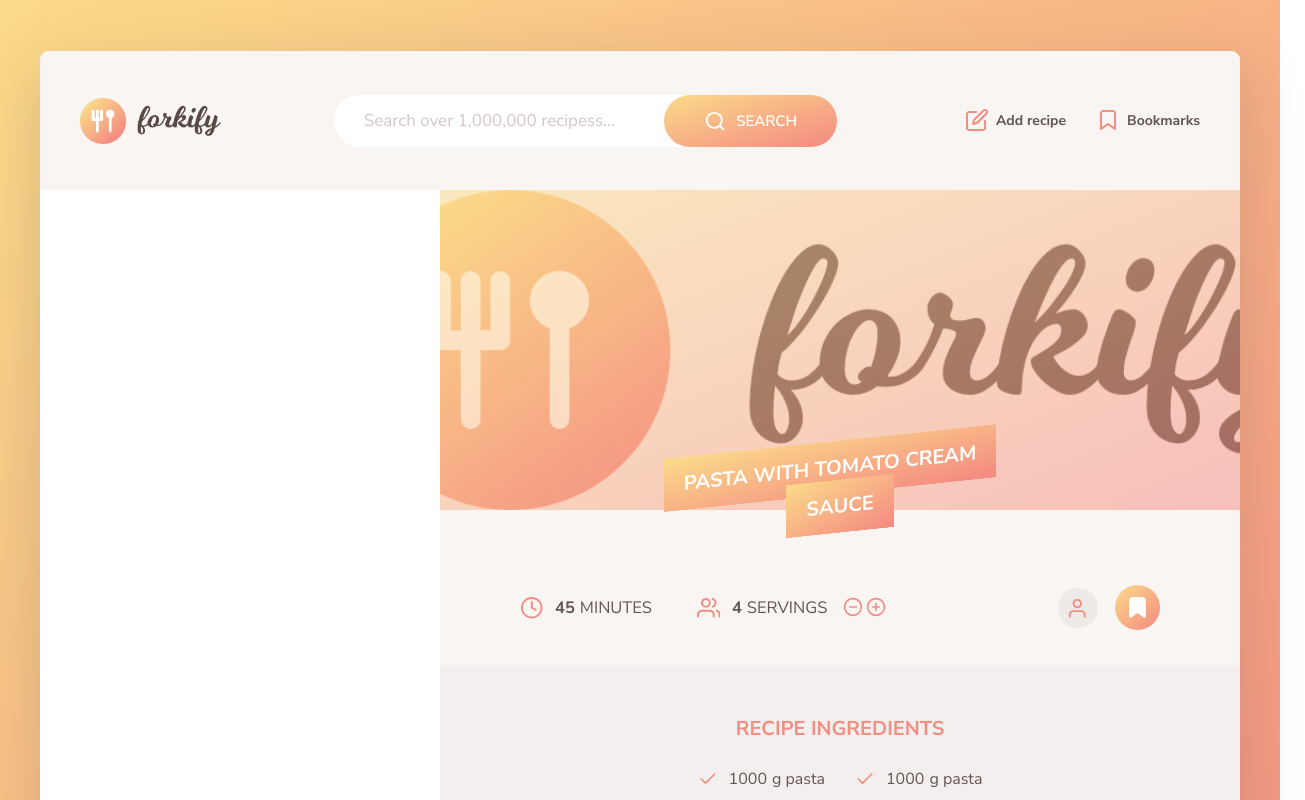
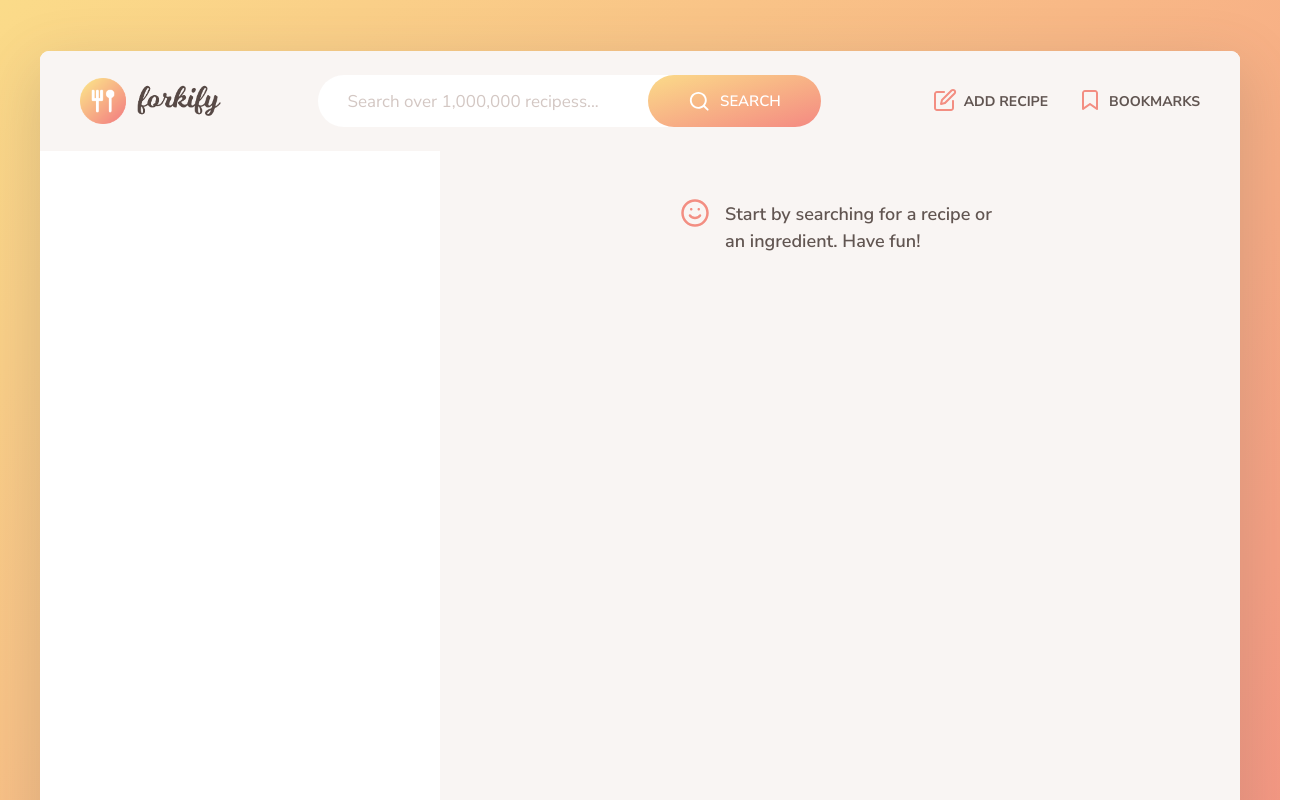
Before and after one commit to Vasudevshetty/JavaScript, a website built with Parcel: page forkify/index.html in a window 1280 px wide. Shown: the top 800 px of the page, 1305 px wide, since content can reach past the window. Built offline with nearby package versions, Linux system fonts and the light colour scheme.

Commit message:
Final refactor done, will add any changes upon adding js. tysm

```diff
--- a/forkify/index.html
+++ b/forkify/index.html
@@ -47,7 +47,6 @@
                 </svg>
                 <span>Bookmarks</span>
               </button>
-            </li>
 
               <div class="bookmarks">
                 <ul class="bookmarks__list">
@@ -57,7 +56,9 @@
                         <use href="img/icons.svg#icon-smile"></use>
                       </svg>
                     </div>
-                  <p>No bookmarks yet. Find a nice recipe and bookmark it :)</p>
+                    <p>
+                      No bookmarks yet. Find a nice recipe and bookmark it :)
+                    </p>
                   </div>
 
                   <!-- <li class="preview">
@@ -74,6 +75,7 @@
                 </li> -->
                 </ul>
               </div>
+            </li>
           </ul>
         </nav>
       </header>
@@ -117,7 +119,7 @@
       </div>
 
       <div class="recipe">
-        <!-- <div class="message">
+        <div class="message">
           <div>
             <svg>
               <use href="img/icons.svg#icon-smile"></use>
@@ -126,7 +128,7 @@
           <p>Start by searching for a recipe or an ingredient. Have fun!</p>
         </div>
 
-        <div class="spinner">
+        <!-- <div class="spinner">
           <svg>
             <use href="img/icons.svg#icon-loader"></use>
           </svg>
@@ -141,7 +143,7 @@
           <p>No recipes found for your query. Please try again!</p>
         </div> -->
 
-        <figure class="recipe__fig">
+        <!-- <figure class="recipe__fig">
           <img src="img/logo.png" alt="Tomato" class="recipe__img" />
           <h1 class="recipe__title">
             <span>Pasta with tomato cream sauce</span>
@@ -234,7 +236,7 @@
               <use href="img/icons.svg#icon-arrow-right"></use>
             </svg>
           </a>
-        </div>
+        </div> -->
       </div>
       <!-- Container -->
     </div>
@@ -306,6 +308,7 @@
           <svg>
             <use href="img/icons.svg#icon-upload-cloud"></use>
           </svg>
+          <span>Upload</span>
         </button>
       </form>
     </div>
--- a/forkify/sass/_base.scss
+++ b/forkify/sass/_base.scss
@@ -58,7 +58,7 @@ body {
   box-shadow: 0 2rem 6rem 0.5rem rgba($color-grey-dark-1, 0.2);
 
   display: grid;
-  grid-template-columns: 10rem minmax(100rem, auto);
+  grid-template-rows: 10rem minmax(100rem, auto);
   grid-template-columns: 1fr 2fr;
   grid-template-areas: "head head" "list recipe";
 
--- a/forkify/sass/_header.scss
+++ b/forkify/sass/_header.scss
@@ -40,12 +40,12 @@
     &::placeholder {
       color: $color-grey-light-3;
     }
-  }
-  @media only screen and (max-width: $bp-medium) {
-    width: auto;
+    @media only screen and (max-width: $bp-medium) {
+      width: auto;
 
-    &::placeholder {
-      color: white;
+      &::placeholder {
+        color: white;
+      }
     }
   }
 
@@ -76,6 +76,7 @@
     font-size: 1.4rem;
     font-weight: 700;
     background: none;
+    text-transform: uppercase;
     border: none;
     cursor: pointer;
     padding: 0 1.5rem;
```
Lines whose indentation alone changed are shown as unchanged.
